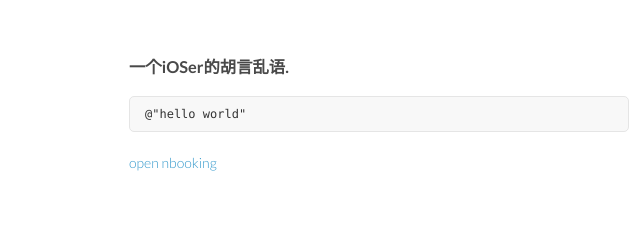
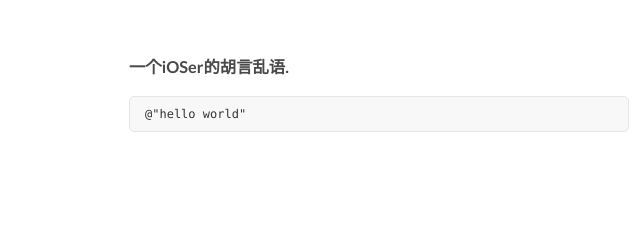
Before and after one commit to windfringe/windfringe.github.io, a plain HTML site: page index.html in a window 1280 px wide. Shown: the top 244 px of the page, 441-1081 px from the left. Drawn offline with Linux system fonts and the light colour scheme.

Commit message:
remove url

```diff
--- a/index.html
+++ b/index.html
@@ -29,8 +29,6 @@
 <pre><code>@"hello world"
 </code></pre>
 
-<a href="nbooking://text">open nbooking</a>
-
 
 
       </section>
```
